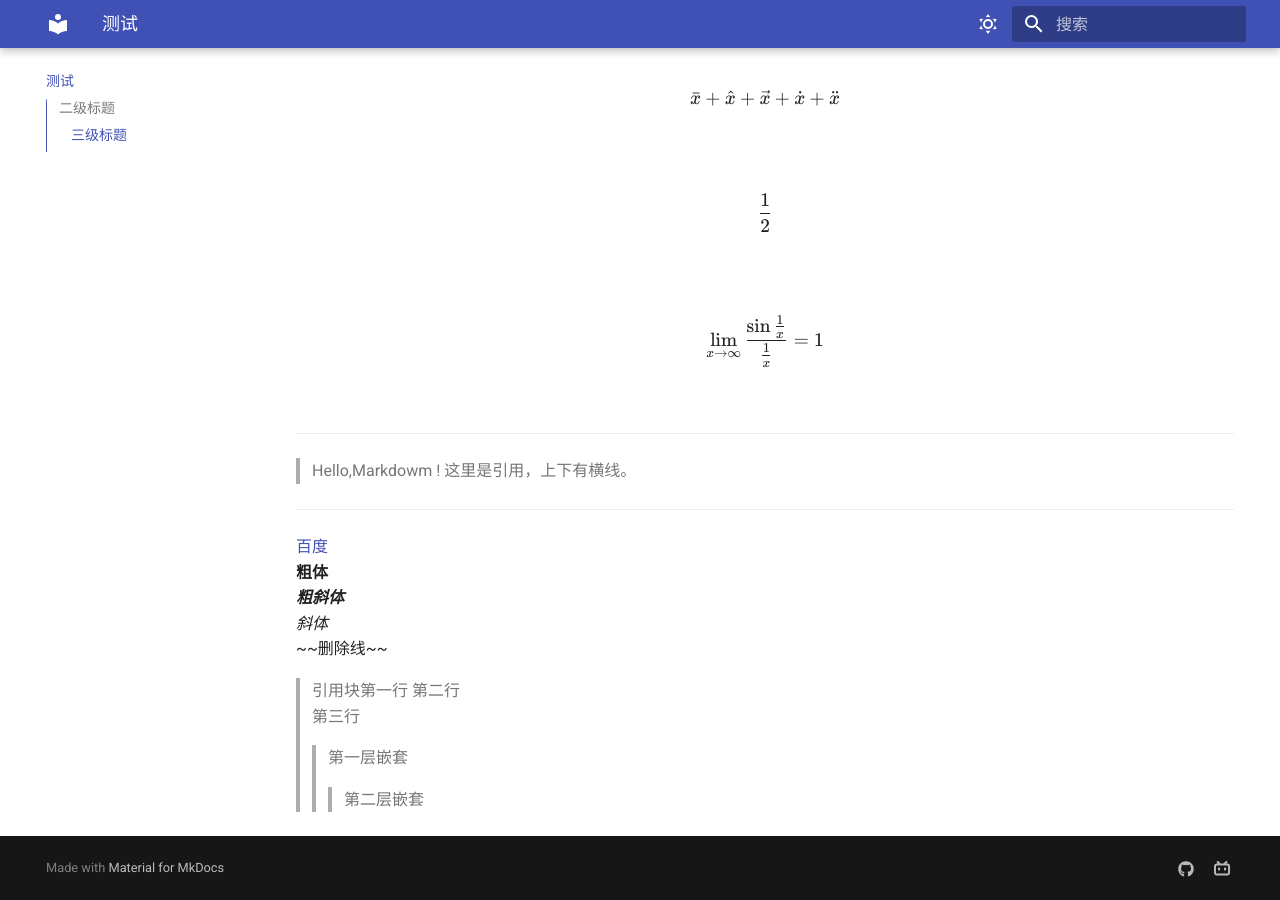
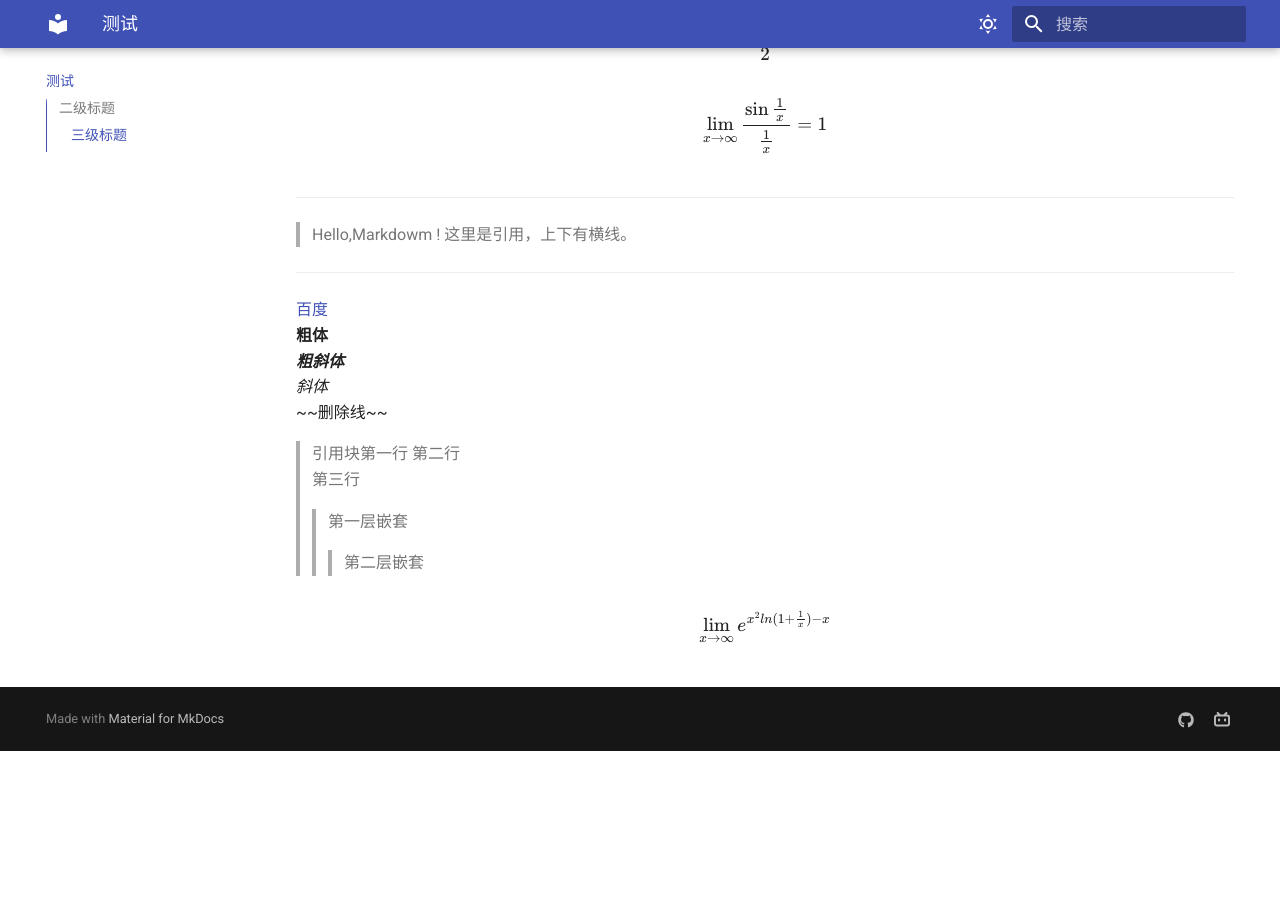
Before and after one commit to Hujiko02/Hujiko02.github.io, an MkDocs documentation site: the page built from docs/test.md, in a window 1280 px wide and 900 px high, scrolled down 893 px. Built offline with MkDocs 1.6.1 and Material for MkDocs 9.7.7, drawn with Linux system fonts in a browser that asks for light colours; after the commit the page ends 1644 px from its top, so only the background shows below that; part of the change alters nothing that is shown.

```diff
--- a/docs/javascripts/katex.js
+++ /dev/null
@@ -1,8 +0,0 @@
-document.addEventListener("DOMContentLoaded", function() {
-    renderMathInElement(document.body, {
-        delimiters: [
-            {left: "\\(", right: "\\)", display: false},
-            {left: "\\[", right: "\\]", display: true}
-        ]
-    });
-});
--- a/docs/test.md
+++ b/docs/test.md
@@ -54,3 +54,7 @@ $$
 >第三行
 >>第一层嵌套
 >>>第二层嵌套
+
+$$
+\lim_{x \to \infty} e^{x^2ln(1 + \frac{1}{x}) - x}
+$$
--- a/mkdocs.yml
+++ b/mkdocs.yml
@@ -51,13 +51,9 @@ markdown_extensions:
   - pymdownx.arithmatex:
       generic: true
 
-# 数学公式渲染（KaTeX）
-extra_css:
-  - https://cdn.jsdelivr.net/npm/katex@0.16.11/dist/katex.min.css
+# 数学公式渲染（MathJax）
 extra_javascript:
-  - https://cdn.jsdelivr.net/npm/katex@0.16.11/dist/katex.min.js
-  - https://cdn.jsdelivr.net/npm/katex@0.16.11/dist/contrib/auto-render.min.js
-  - javascripts/katex.js
+  - https://cdn.jsdelivr.net/npm/mathjax@3/es5/tex-mml-chtml.js
 
 # 扩展功能
 plugins:
```
Also changed, not shown: docs/index.md (+1 -1 lines), docs/about.md (line endings or trailing spaces).
